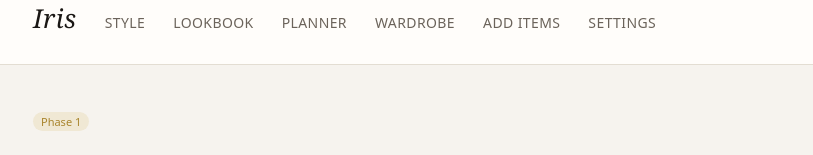
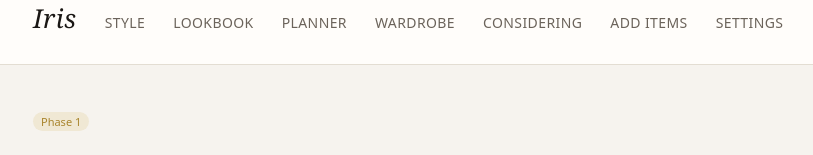
Before and after one commit to mollydbennett-glitch/Iris, a Next.js app: page / in a window 1280 px wide. Shown: the top 155 px of the page, without its empty margins (111-924 px from the left). Built offline with nearby package versions, Linux system fonts and the light colour scheme.

Commit message:
Update layout.js

```diff
--- a/app/layout.js
+++ b/app/layout.js
@@ -16,6 +16,7 @@ export default function RootLayout({ children }) {
             <a href="/saved" className="navlink">Lookbook</a>
             <a href="/planner" className="navlink">Planner</a>
             <a href="/wardrobe" className="navlink">Wardrobe</a>
+            <a href="/considering" className="navlink">Considering</a>
             <a href="/upload" className="navlink">Add items</a>
             <a href="/settings" className="navlink">Settings</a>
           </div>
```
